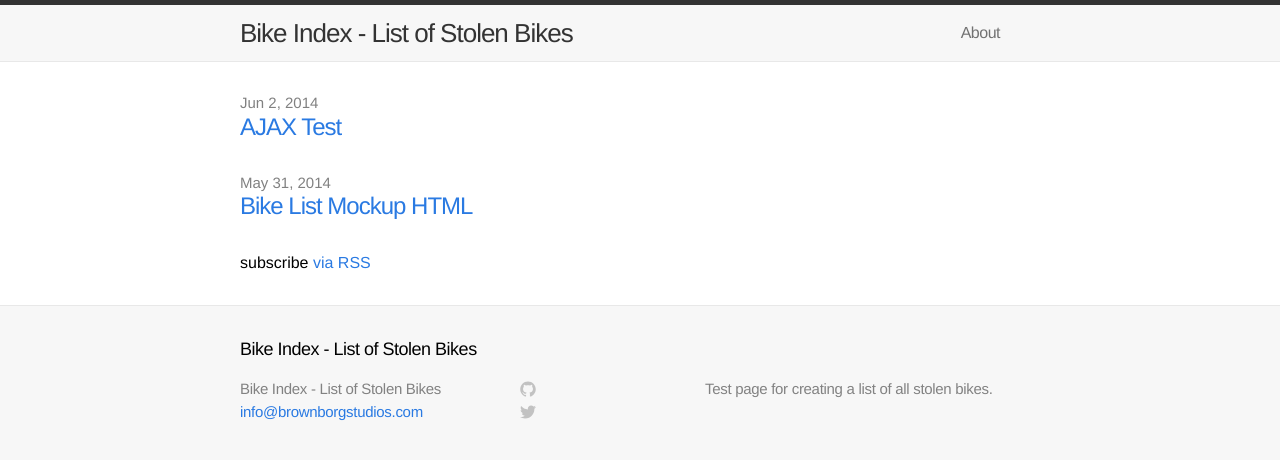
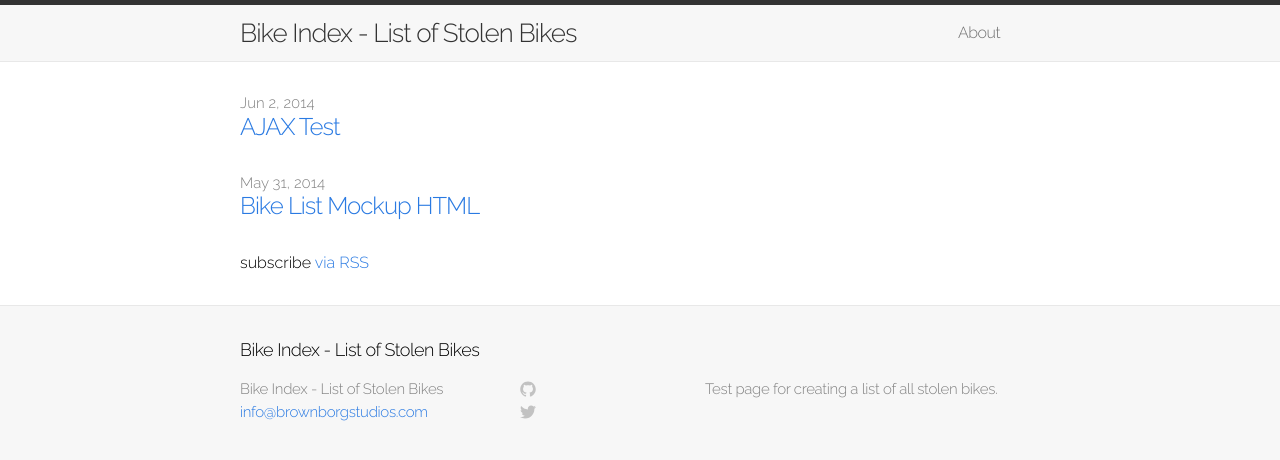
Before and after one commit to andrewborstein/stolen-bike-list, a Jekyll site: the page built from index.html, in a window 1280 px wide. Shown: the top 460 px of the page. Built offline with Jekyll 4.4.1, drawn with Linux system fonts in a browser that asks for light colours.

Commit message:
Font
Open Sans —> Raleway

```diff
--- a/_includes/head.html
+++ b/_includes/head.html
@@ -5,7 +5,7 @@
     <meta name="viewport" content="width=device-width">
     <meta name="description" content="{{ site.description }}">
     <link rel="canonical" href="{{ page.url | replace:'index.html','' | prepend: site.baseurl | prepend: site.url }}">
-    <link href='http://fonts.googleapis.com/css?family=Open+Sans:300italic,400,600,700' rel='stylesheet' type='text/css'>
+    <link href='http://fonts.googleapis.com/css?family=Raleway:300,700,500' rel='stylesheet' type='text/css'>
 
     <!-- Custom CSS -->
     <link rel="stylesheet" href="{{ "/css/main.css" | prepend: site.baseurl }}">
--- a/_posts/2014-05-31-bike-list-mockup-html.markdown
+++ b/_posts/2014-05-31-bike-list-mockup-html.markdown
@@ -27,7 +27,7 @@ body {
   font-size: 2em;
   line-height: 1.5;
   background: #e7e7e7 url(../images/body-bg.png) 0 0 repeat;
-  font-family: 'Open Sans','Helvetica Neue', Helvetica, Arial, serif;
+  font-family: 'Raleway','Helvetica Neue', Helvetica, Arial, serif;
   text-shadow: 0 1px 0 rgba(255, 255, 255, 0.8);
   color: #6d6d6d;
 }
--- a/_posts/2014-06-02-ajax-test.markdown
+++ b/_posts/2014-06-02-ajax-test.markdown
@@ -38,7 +38,7 @@ style="height: 150px;width: 100%">
 
 <style type="text/css">
 body{
-    font-family: 'Open Sans', 'Helvetica Neue', 'Arial', sans-serif;
+    font-family: 'Raleway', 'Helvetica Neue', 'Arial', sans-serif;
     font-size: 13px;
 }
 form span{
@@ -141,7 +141,7 @@ $(document).ready(function(e) {
 
 <style type="text/css">
 body{
-    font-family: 'Open Sans', 'Helvetica Neue', 'Arial', sans-serif;
+    font-family: 'Raleway', 'Helvetica Neue', 'Arial', sans-serif;
     font-size: 13px;
 }
 form span{
--- a/css/main.css
+++ b/css/main.css
@@ -9,7 +9,7 @@
 html, body { height: 100%; }
 
 body {
-  font-family: Helvetica, Arial, sans-serif;
+  font-family: 'Raleway', Helvetica, Arial, sans-serif;
   font-size: 16px;
   line-height: 1.5;
   font-weight: 300;
```
